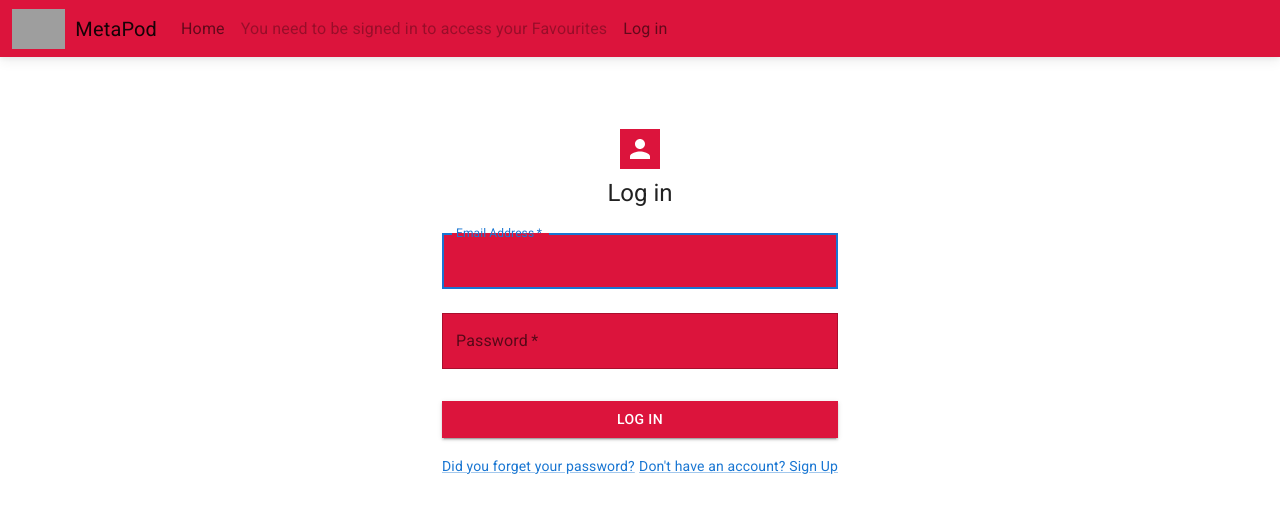
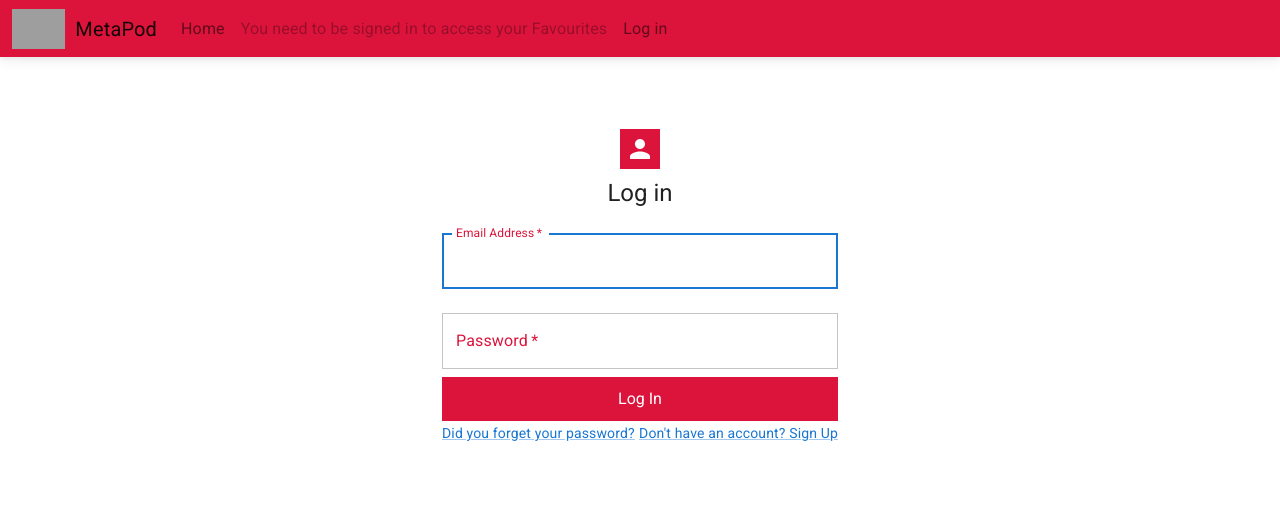
Before and after one commit to ShabbeerPetersen/SHAPET197_FTC2306_GroupA_ShabbeerPetersen_DWA_Capstone_Project, a React (Vite) app: page /login in a window 1280 px wide. Shown: the top 512 px of the page. Built offline with nearby package versions, Linux system fonts and the light colour scheme; no server answers; grey boxes are pictures that could not be loaded.

Commit message:
styling login page

```diff
--- a/components/LoginPage.jsx
+++ b/components/LoginPage.jsx
@@ -11,6 +11,7 @@ import Link from "@mui/material/Link";
 import Grid from "@mui/material/Grid";
 import Box from "@mui/material/Box";
 import Typography from "@mui/material/Typography";
+import "../src/index.css";
 
 const Login = (props) => {
   const [email, setEmail] = useState("");
@@ -58,10 +59,11 @@ const Login = (props) => {
           Log in
         </Typography>
         <Box component="form" onSubmit={handleSubmit} noValidate sx={{ mt: 1 }}>
-          <TextField sx={{ bgcolor: "crimson" }}
+          <TextField
             margin="normal"
             required
             fullWidth
+            InputLabelProps={{ style: { color: 'crimson' } }}
             id="email"
             label="Email Address"
             name="email"
@@ -70,10 +72,11 @@ const Login = (props) => {
             value={email}
             onChange={(e) => setEmail(e.target.value)}
           />
-          <TextField sx={{ bgcolor: "crimson" }}
+          <TextField
             margin="normal"
             required
             fullWidth
+            InputLabelProps={{ style: { color: 'crimson' } }}
             name="password"
             label="Password"
             type="password"
@@ -84,6 +87,7 @@ const Login = (props) => {
           />
           <Button
             type="submit"
+            class="login-button"
             fullWidth
             variant="contained"
             sx={{ mt: 3, mb: 2, bgcolor: "crimson"}}
--- a/src/index.css
+++ b/src/index.css
@@ -108,7 +108,7 @@ body {
   border-radius: 5px;
 }
 
-.login-form button {
+.login-button {
   width: 100%;
   padding: 10px;
   background-color: crimson;
@@ -118,9 +118,9 @@ body {
   cursor: pointer;
 }
 
-.login-form button:hover {
-  background: crimson;
-  background-color: crimson;
+.login-button:hover {
+  background: rgb(255, 0, 51);
+  background-color: rgb(255, 0, 51);
 }
 
 .recommended {
```
